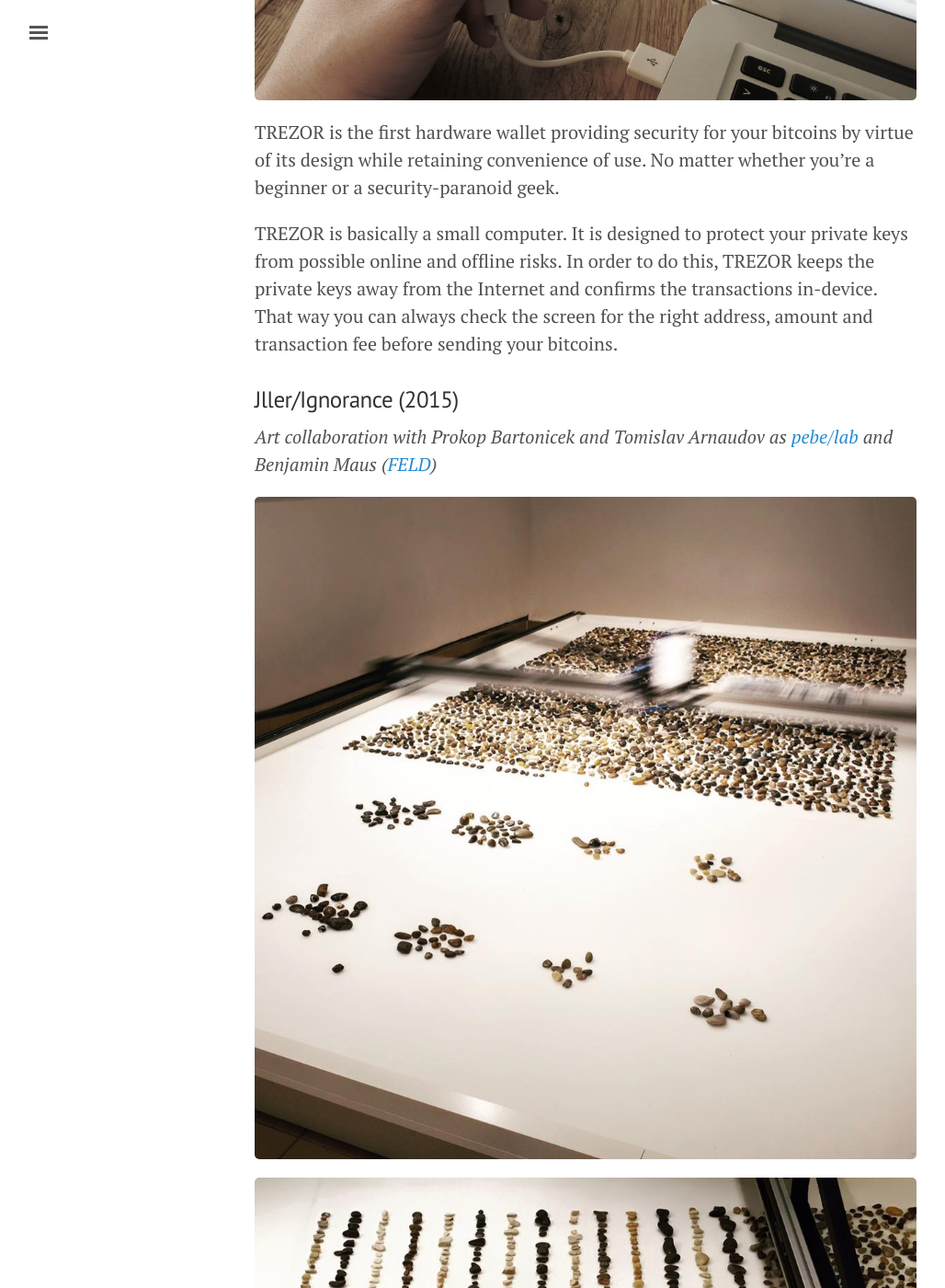
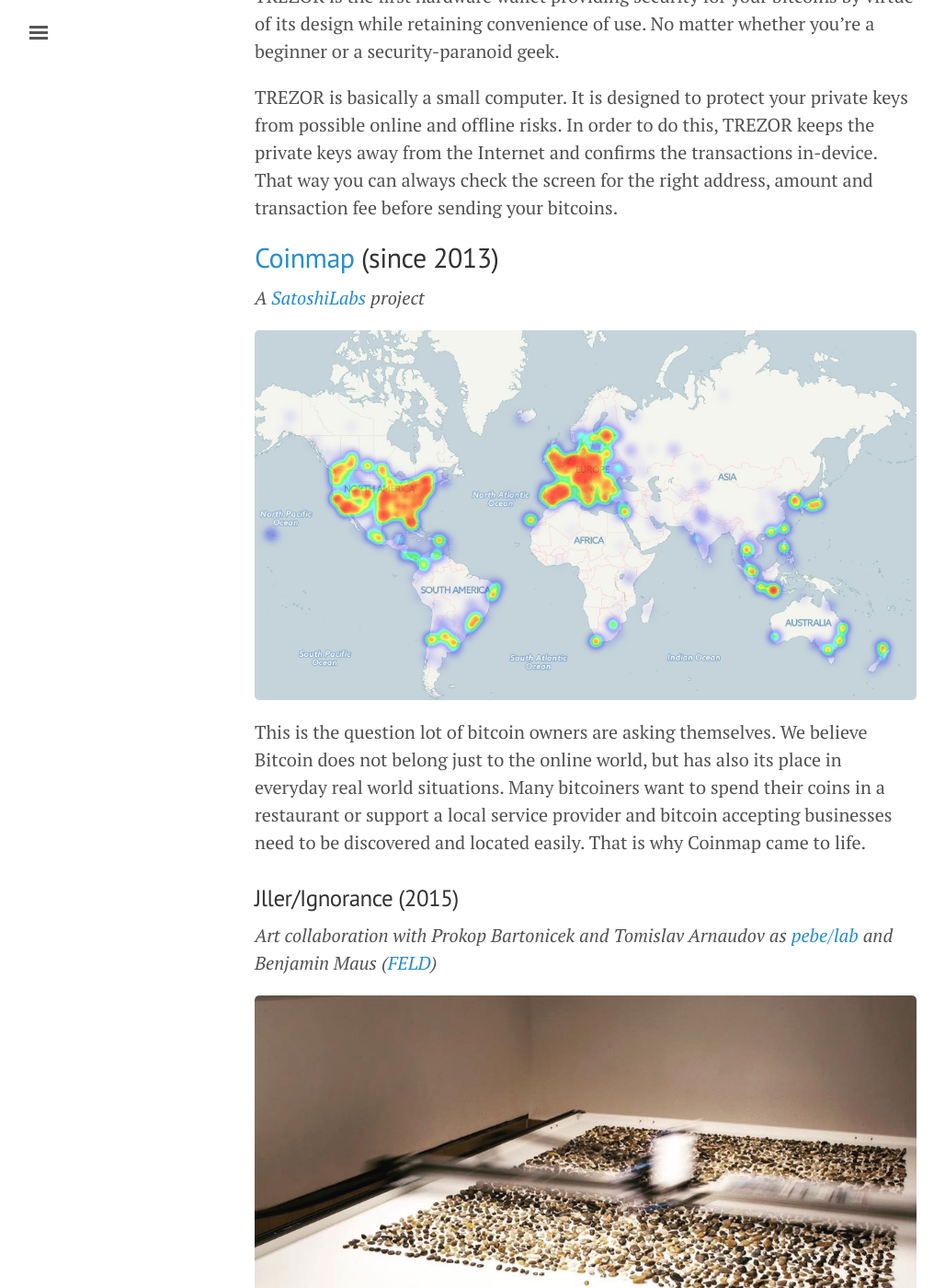
Before and after one commit to prusnak/rusnak.io, a Jekyll site: the page built from projects.md, in a window 1280 px wide and 1400 px high, scrolled down 2079 px. Shown: the whole window at 92% size, without its empty margins (3-1031 px from the left). Built offline with Jekyll 4.4.1, drawn with Linux system fonts in a browser that asks for light colours; some of the changed text lies outside the part shown.

Commit message:
add coinmap info

```diff
--- a/projects.md
+++ b/projects.md
@@ -22,6 +16,14 @@
 TREZOR is the first hardware wallet providing security for your bitcoins by virtue of its design while retaining convenience of use. No matter whether you're a beginner or a security-paranoid geek.
 
 TREZOR is basically a small computer. It is designed to protect your private keys from possible online and offline risks. In order to do this, TREZOR keeps the private keys away from the Internet and confirms the transactions in-device. That way you can always check the screen for the right address, amount and transaction fee before sending your bitcoins.
+
+##[Coinmap](https://coinmap.org/) (since 2013)
+
+*A [SatoshiLabs](http://satoshilabs.com) project*
+
+![coinmap1](/assets/coinmap1.jpg)
+
+This is the question lot of bitcoin owners are asking themselves. We believe Bitcoin does not belong just to the online world, but has also its place in everyday real world situations. Many bitcoiners want to spend their coins in a restaurant or support a local service provider and bitcoin accepting businesses need to be discovered and located easily. That is why Coinmap came to life.
 
 ###Jller/Ignorance (2015)
 
```
Also changed, not shown: other parts of projects.md (+0 -6 lines), assets/coinmap1.jpg (added).
